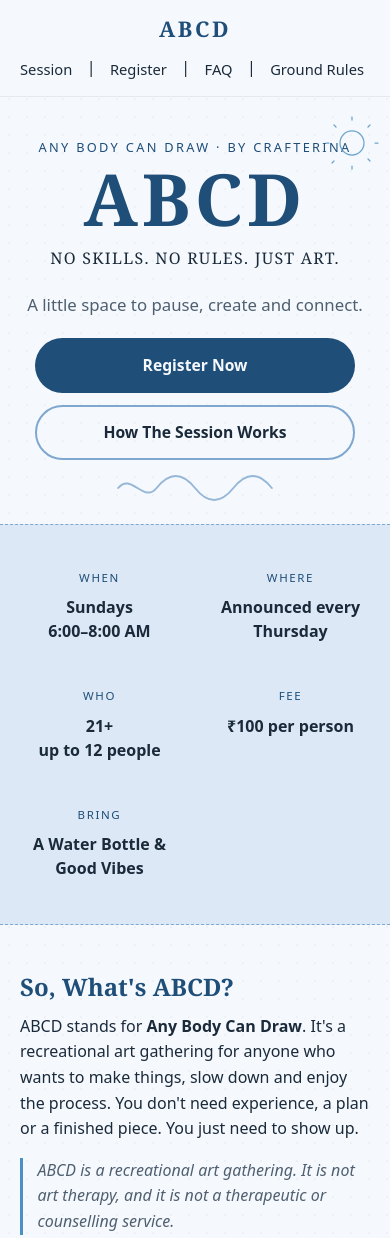
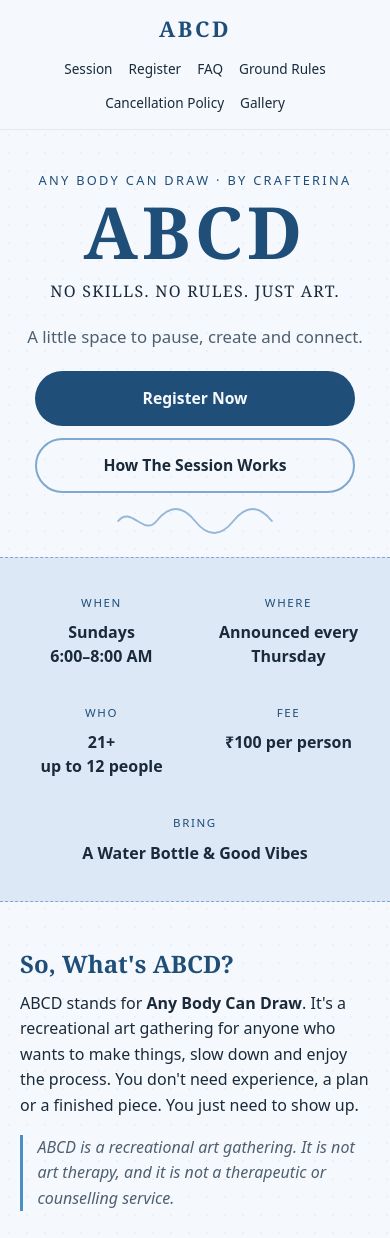
Before and after one commit to chaitrapamidi2499-ux/ABCD, a plain HTML site: page index.html in a window 390 px wide. Shown: the top 1238 px of the page. Drawn offline with Linux system fonts and the light colour scheme.

Commit message:
Update index.html

```diff
--- a/index.html
+++ b/index.html
@@ -120,13 +120,12 @@ code { font-family: ui-monospace, SFMono-Regular, Menlo, Consolas, monospace; ba
 .status:empty { display: none; }
 
 .doodle { position: absolute; fill: none; stroke: var(--gold); stroke-width: 2.5; stroke-linecap: round; stroke-linejoin: round; opacity: 0.8; pointer-events: none; }
-.doodle-sun { width: 90px; height: 90px; top: 1rem; right: 0.5rem; }
 .doodle-squiggle { width: 160px; height: 32px; bottom: 1.25rem; left: 50%; transform: translateX(-50%); stroke: var(--sage); }
 
 /* Buttons */
 .actions { display: flex; flex-wrap: wrap; gap: 0.75rem; justify-content: center; margin: 1rem 0; }
 .btn {
-  display: inline-block; padding: 0.8rem 1.4rem; border-radius: 999px;
+  display: inline-block; text-align: center; padding: 0.8rem 1.4rem; border-radius: 999px;
   font-weight: 600; font-size: 0.98rem; text-decoration: none; border: 2px solid transparent;
   transition: transform 0.15s ease, background-color 0.15s ease;
 }
@@ -246,10 +245,14 @@ code { font-family: ui-monospace, SFMono-Regular, Menlo, Consolas, monospace; ba
 /* Mobile */
 @media (max-width: 600px) {
   .hero { padding-top: 2.5rem; }
-  .doodle-sun { width: 60px; height: 60px; }
-  .site-header { justify-content: center; text-align: center; }
+    .site-header { justify-content: center; text-align: center; }
+  .site-nav { flex-wrap: wrap; justify-content: center; overflow: visible; gap: 0.4rem 1rem; }
+  .site-nav a { font-size: 0.85rem; }
+  .nav-sep { display: none; }
+  .facts { grid-template-columns: 1fr 1fr; gap: 1.75rem 1rem; padding: 2rem 1rem; }
+  .facts li:last-child { grid-column: 1 / -1; }
   .btn { width: 100%; max-width: 320px; }
-  .actions { flex-direction: column; align-items: center; }
+  .actions, .host-actions { flex-direction: column; align-items: center; justify-content: center; }
   .timeline td, .timeline th { padding: 0.6rem 0.7rem; font-size: 0.95rem; }
 }
 
@@ -296,11 +299,6 @@ h2 { color: var(--sage-deep); }
         <a class="btn btn-primary" data-register href="#register">Register Now</a>
         <a class="btn btn-ghost" href="#session">How The Session Works</a>
       </div>
-
-      <svg class="doodle doodle-sun" viewBox="0 0 120 120" aria-hidden="true" focusable="false">
-        <circle cx="60" cy="60" r="24" />
-        <path d="M60 14v-6M60 112v-6M14 60H8M112 60h-6M28 28l-4-4M96 96l-4-4M92 28l4-4M24 96l-4 4" />
-      </svg>
       <svg class="doodle doodle-squiggle" viewBox="0 0 200 40" aria-hidden="true" focusable="false">
         <path d="M4 20 C 20 0, 36 40, 52 20 S 84 0, 100 20 S 132 40, 148 20 S 180 0, 196 20" />
       </svg>
```
